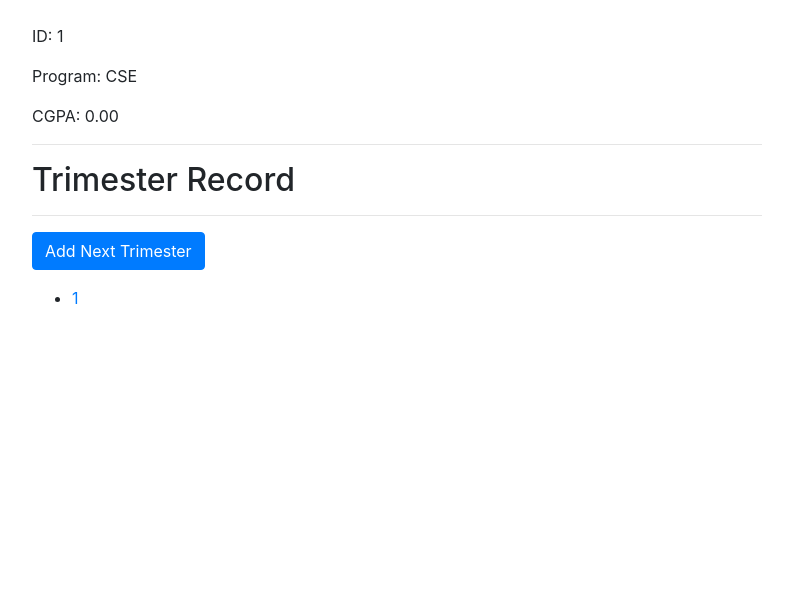
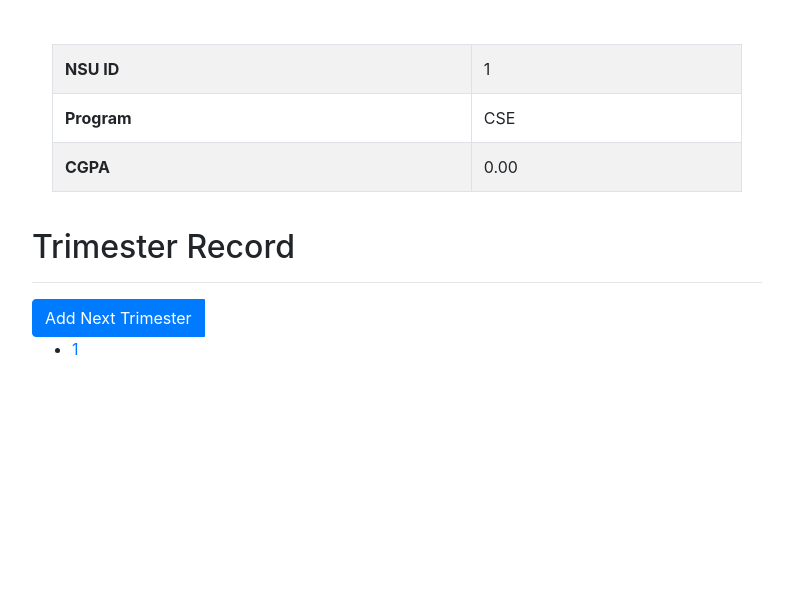
Before and after one commit to trk9001/nsu-grade-utils, a Django app: a page that uses gradeutils/core/templates/core/student_detail.html in a window 1280 px wide. Shown: the part 64-665 px from the top of the page, without its empty margins (243-1036 px from the left). Run offline with Django 3.2, Linux system fonts and the light colour scheme; tables that the repository leaves empty hold one stand-in row (values such as "Sample post"); some libraries are stand-ins or nearby versions.

Commit message:
Savepoint

```diff
--- a/gradeutils/core/templates/core/student_detail.html
+++ b/gradeutils/core/templates/core/student_detail.html
@@ -5,14 +5,30 @@
 {% block heading %}Student Info{% endblock %}
 
 {% block content %}
-  <p>ID: {{ student.nsuid }}</p>
-  <p>Program: {{ student.program }}</p>
-  <p>CGPA: {{ student.cgpa }}</p>
-  <hr>
+  <div class="card border-0">
+    <div class="card-body">
+      <table class="table table-bordered table-striped">
+        <tbody>
+        <tr>
+          <th scope="row">NSU ID</th>
+          <td>{{ student.nsuid }}</td>
+        </tr>
+        <tr>
+          <th scope="row">Program</th>
+          <td>{{ student.program }}</td>
+        </tr>
+        <tr>
+          <th scope="row">CGPA</th>
+          <td>{{ student.cgpa }}</td>  {# TODO: Add spoiler styling #}
+        </tr>
+        </tbody>
+      </table>
+    </div>
+  </div>
 
   <h2>Trimester Record</h2>
   <hr>
-  <p>
+  <div class="btn-group">
   {% if next_trimester_code %}
     <button class="btn btn-primary" data-toggle="modal" data-target="#add-next-trimester">Add Next Trimester</button>
     {% include 'core/modal_trimester_create_next.html' %}
@@ -20,8 +36,8 @@
     <button class="btn btn-primary" data-toggle="modal" data-target="#add-first-trimester">Add First Trimester</button>
     {% include 'core/modal_trimester_create.html' %}
   {% endif %}
-  </p>
-  <p>
+  </div>
+  <div class="">
     <ul>
     {% for trimester in student.trimesters.all %}
       <li>
@@ -29,5 +45,5 @@
       </li>
     {% endfor %}
     </ul>
-  </p>
+  </div>
 {% endblock %}
```
